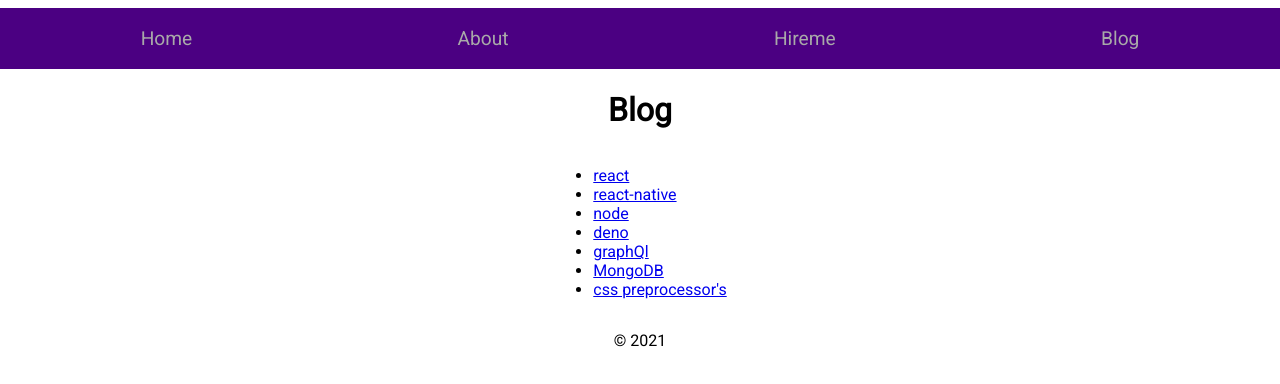
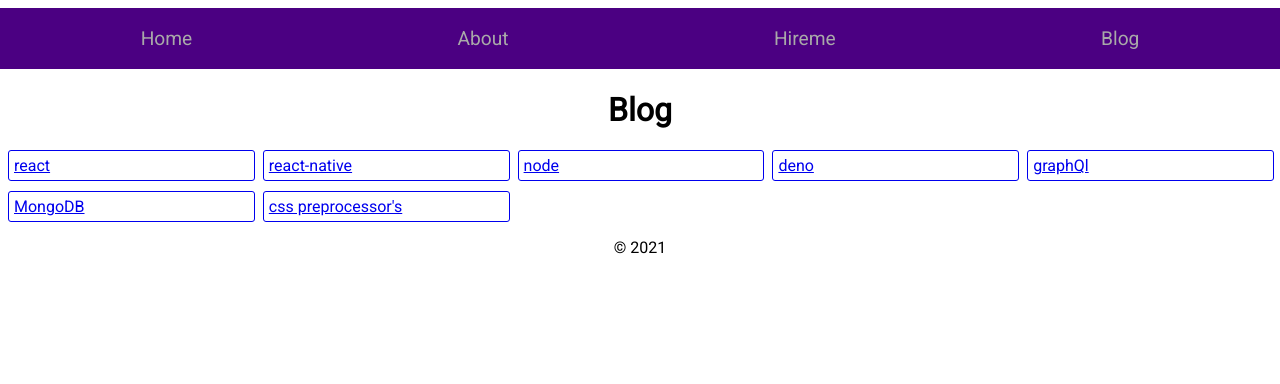
Before and after one commit to deepakbhattmits/next-portfolio, a Next.js app: page /blog in a window 1280 px wide. Shown: the top 384 px of the page. Built offline with nearby package versions, Linux system fonts and the light colour scheme; a small style sheet from the web is missing.

Commit message:
new changes

```diff
--- a/components/Layout.jsx
+++ b/components/Layout.jsx
@@ -20,6 +20,30 @@ const Layout = ({ children, title }) => {
 					flex-direction: column;
 				}
 			`}</style>
+			<style global jsx>{`
+				body {
+					font-family: 'Roboto', sans-serif;
+				}
+				header {
+					width: 100%;
+					display: flex;
+					justify-content: space-around;
+					padding: 1em;
+					font-size: 1.2rem;
+					background: indigo;
+				}
+				header a {
+					color: darkgrey;
+					text-decoration: none;
+				}
+				header a:hover {
+					font-weight: bold;
+					color: lightgrey;
+				}
+				footer {
+					padding: 1em;
+				}
+			`}</style>
 		</div>
 	);
 };
--- a/components/PostLink.jsx
+++ b/components/PostLink.jsx
@@ -1,12 +1,13 @@
 /** @format */
 
 import Link from 'next/link';
+import styles from '../styles/PostLink.module.css';
 
 const PostLink = ({ slug, title }) => (
-	<li>
+	<article className={styles.article}>
 		<Link as={slug} href={`/post?title=${title}`}>
 			{title}
 		</Link>
-	</li>
+	</article>
 );
 export default PostLink;
--- a/pages/_document.js
+++ b/pages/_document.js
@@ -23,30 +23,6 @@ class MyDocument extends Document {
 					<Main />
 					<NextScript />
 				</body>
-				<style global jsx>{`
-					body {
-						font-family: 'Roboto', sans-serif;
-					}
-					header {
-						width: 100%;
-						display: flex;
-						justify-content: space-around;
-						padding: 1em;
-						font-size: 1.2rem;
-						background: indigo;
-					}
-					header a {
-						color: darkgrey;
-						text-decoration: none;
-					}
-					header a:hover {
-						font-weight: bold;
-						color: lightgrey;
-					}
-					footer {
-						padding: 1em;
-					}
-				`}</style>
 			</html>
 		);
 	}
--- a/pages/blog.js
+++ b/pages/blog.js
@@ -6,11 +6,21 @@ import { blogs } from '../constants';
 const Blog = () => {
 	return (
 		<Layout title='Blog'>
-			<ul>
+			<section className='blog-section'>
 				{blogs?.map((el, index) => (
 					<PostLink slug={`${el}-Post`} title={el} key={index} />
 				))}
-			</ul>
+			</section>
+			<style jsx>{`
+				.blog-section {
+					width: 100%;
+					display: grid;
+					grid-gap: 10px;
+					grid-template-columns: repeat(auto-fill, minmax(230px, 1fr));
+					align-items: center;
+					justify-items: center;
+				}
+			`}</style>
 		</Layout>
 	);
 };
--- /dev/null
+++ b/styles/PostLink.module.css
@@ -0,0 +1,12 @@
+/** @format */
+
+.article {
+	width: 100%;
+}
+.article a {
+	border-radius: 3px;
+	border: 1px solid;
+	padding: 5px;
+	width: calc(100% - 10px);
+	display: block;
+}
```
Also changed, not shown: pages/post.js (+11 -1 lines), 1 other file (tests, documents, lock files or other folders).
